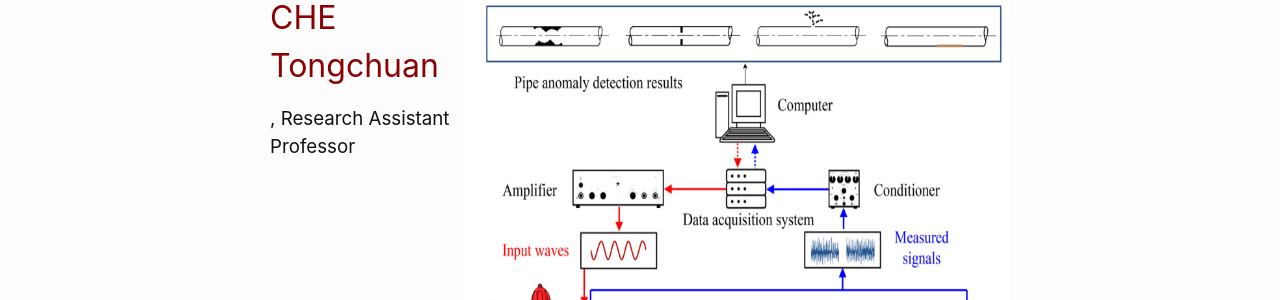
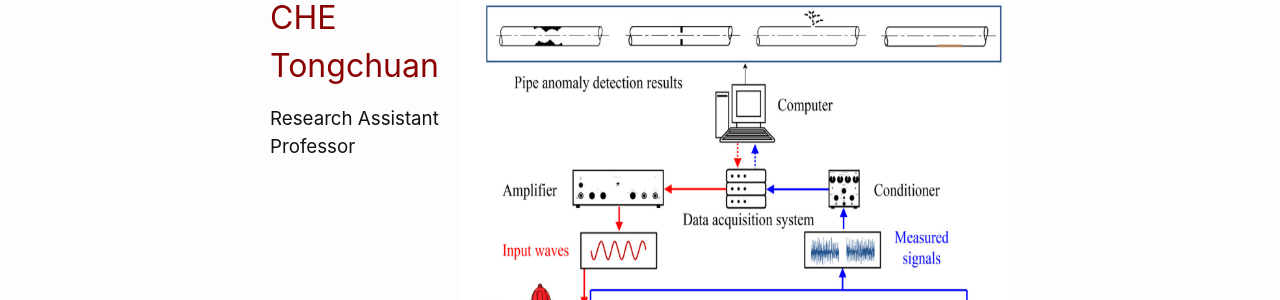
Before and after one commit to CCCHEN777/CCCHEN777.github.io, a Jekyll site: the page built from index.md, in a window 1280 px wide. Shown: the part 231-531 px from the top of the page. Built offline with Jekyll 4.4.1, drawn with Linux system fonts in a browser that asks for light colours; nearby versions of some CDN libraries.

```diff
--- a/_layouts/home.html
+++ b/_layouts/home.html
@@ -5,7 +5,7 @@ layout: default
 <div class="home">
     <img src="assets/home_page.png" alt="home page image" height="500" width="550" style="float: right;">
     <h1> <a href="/people/davidmschnyer/" style="color: #8B0000;"> CHE Tongchuan</a></h1>
-    <h3>, Research Assistant Professor</h3>
+    <h3> Research Assistant Professor </h3>
 <!--
 
   {%- if page.title -%}
```
